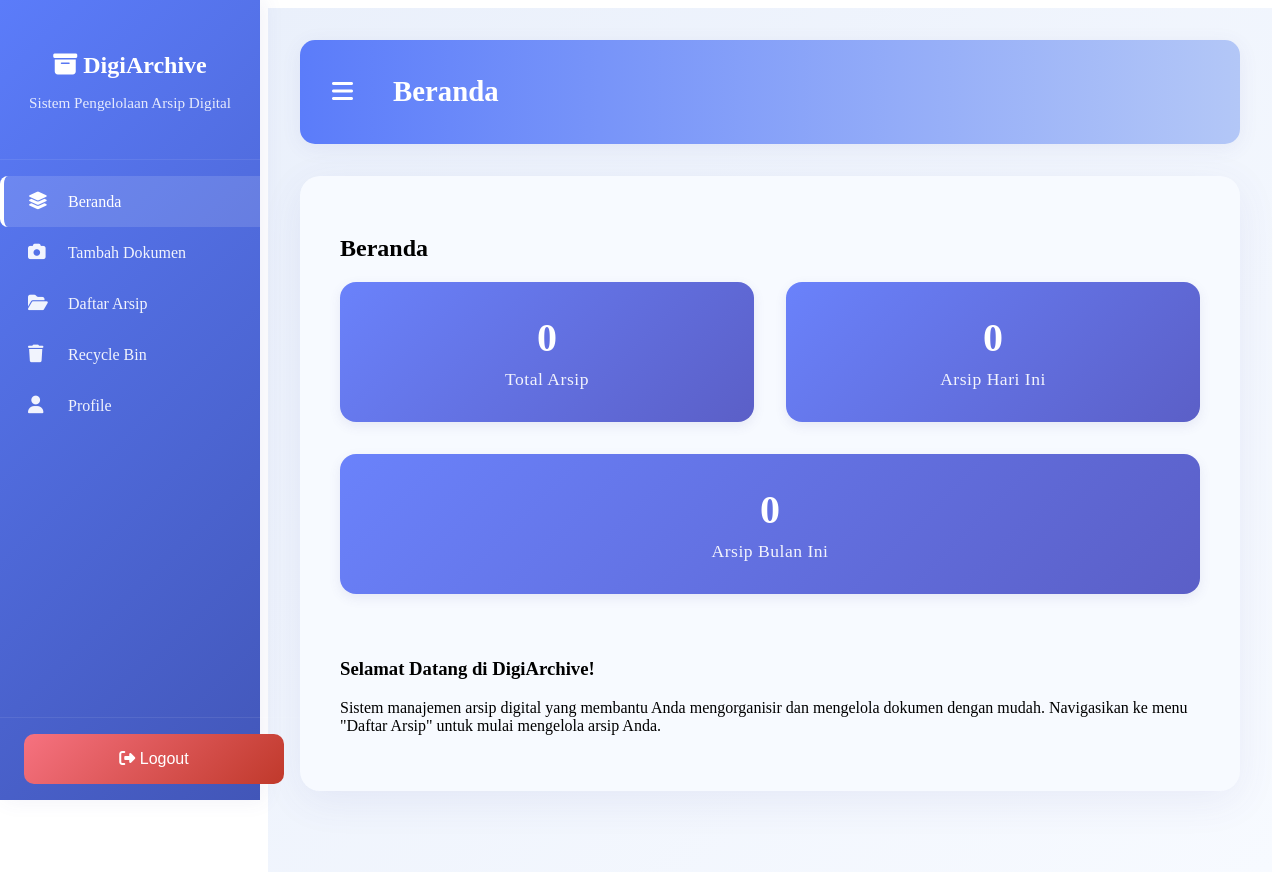
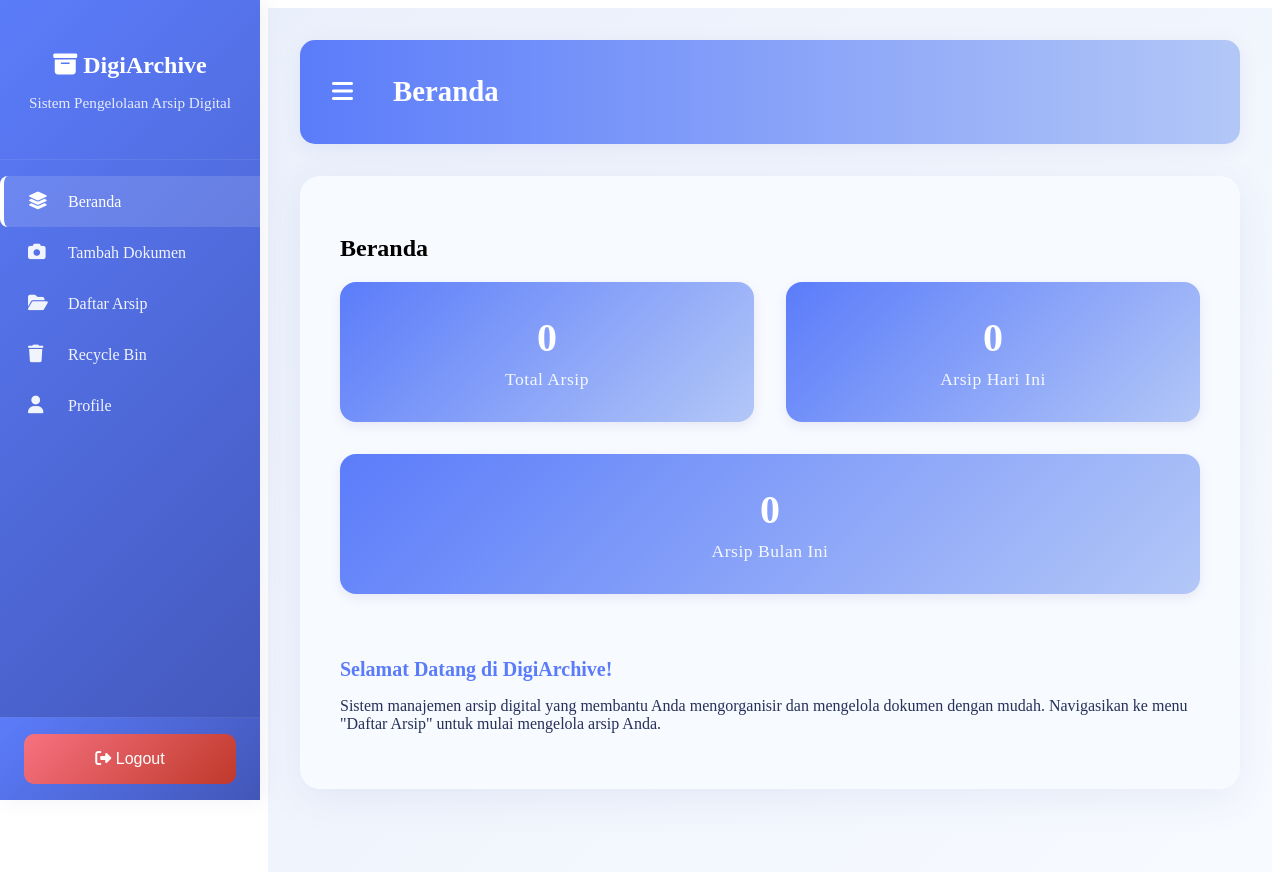
Before and after one commit to anisaramadhani/DigiArchive, a Next.js app: page /dashboard in a window 1280 px wide. Built offline with nearby package versions, Linux system fonts and the light colour scheme; no server answers; the database is empty; sample sign-in values are in the browser's storage.

Commit message:
Update Database dan CSS

```diff
--- a/app/Dashboard.tsx
+++ b/app/Dashboard.tsx
@@ -21,89 +21,62 @@ const Dashboard: React.FC<DashboardProps> = ({ totalArsip, totalArsipHariIni, ar
   };
 
   return (
-    <div className="dashboard-container flex">
+    <div className="app">
       {/* Sidebar */}
-      <nav className="sidebar w-64 bg-gray-900 text-white flex flex-col justify-between">
-        <div>
-          <div className="sidebar-header p-4">
-            <h1 className="text-xl font-bold flex items-center gap-2">
-              <i className="fas fa-archive"></i> DigiArchive
-            </h1>
-            <p className="text-sm opacity-75">Sistem Pengelolaan Arsip Digital</p>
-          </div>
-          <div className="sidebar-nav flex flex-col mt-6">
-            {/* Menggunakan Link untuk routing */}
-            <Link href="/dashboard" className="nav-item active p-3 flex items-center gap-2 bg-indigo-600 rounded-md m-2">
-              <i className="fa-solid fa-layer-group"></i> Beranda
-            </Link>
-            <Link href="/tambah-dokumen" className="nav-item p-3 flex items-center gap-2 hover:bg-indigo-500 rounded-md m-2">
-              <i className="fa fa-camera"></i> Tambah Dokumen
-            </Link>
-            <Link href="/arsip" className="nav-item p-3 flex items-center gap-2 hover:bg-indigo-500 rounded-md m-2">
-              <i className="fas fa-folder-open"></i> Daftar Arsip
-            </Link>
-            <Link href="/recycle-bin" className="nav-item p-3 flex items-center gap-2 hover:bg-indigo-500 rounded-md m-2">
-              <i className="fas fa-trash"></i> Recycle Bin
-            </Link>
-            <Link href="/profile" className="nav-item p-3 flex items-center gap-2 hover:bg-indigo-500 rounded-md m-2">
-              <i className="fas fa-user"></i> Profile
-            </Link>
-          </div>
+      <nav className="sidebar" id="sidebar">
+        <div className="sidebar-header">
+          <h1><i className="fas fa-archive"></i> DigiArchive</h1>
+          <p>Sistem Pengelolaan Arsip Digital</p>
         </div>
-        <div className="sidebar-footer p-4">
-          <button
-            onClick={handleLogout}
-            className="logout-btn w-full flex items-center justify-center gap-2 bg-red-600 hover:bg-red-700 p-2 rounded-md"
-          >
+        <div className="sidebar-nav">
+          <Link href="/dashboard" className="nav-item active"><i className="fa-solid fa-layer-group"></i> Beranda</Link>
+          <Link href="/tambah-dokumen" className="nav-item"><i className="fa fa-camera"></i> Tambah Dokumen</Link>
+          <Link href="/arsip" className="nav-item"><i className="fas fa-folder-open"></i> Daftar Arsip</Link>
+          <Link href="/recycle-bin" className="nav-item"><i className="fas fa-trash"></i> Recycle Bin</Link>
+          <Link href="/profile" className="nav-item"><i className="fas fa-user"></i> Profile</Link>
+        </div>
+        <div className="sidebar-footer">
+          <button className="logout-btn" onClick={handleLogout}>
             <i className="fas fa-sign-out-alt"></i> Logout
           </button>
         </div>
       </nav>
 
       {/* Main Content */}
-      <main className="main-content flex-1 bg-gray-50 min-h-screen">
-        <div className="top-bar flex items-center justify-between p-4 bg-white shadow">
-          <button className="menu-toggle text-xl">
+      <main className="main-content">
+        <div className="top-bar">
+          <button className="menu-toggle">
             <i className="fas fa-bars"></i>
           </button>
-          <h1 className="page-title text-lg font-semibold">Beranda</h1>
+          <h1 className="page-title">Beranda</h1>
         </div>
 
-        <div className="content-card p-6">
-          <div className="archive-header mb-10">
-            <h2 className="text-2xl font-bold">Beranda</h2>
+        <div className="content-card">
+          <div className="archive-header">
+            <h2>Beranda</h2>
           </div>
 
           {/* Dashboard Cards */}
-          <div className="dashboard-cards flex flex-wrap gap-6 mb-10">
-            <div
-              className="dashboard-card flex-1 min-w-[180px] text-center rounded-2xl shadow p-8 text-white"
-              style={{ background: 'linear-gradient(135deg,#6a82fb 0%,#5b5fc7 100%)' }}
-            >
-              <div className="dashboard-card-value text-4xl font-bold mb-2">{totalArsip}</div>
-              <div className="dashboard-card-label text-lg opacity-90">Total Arsip</div>
+          <div className="dashboard-cards">
+            <div className="dashboard-card">
+              <div className="dashboard-card-value">{totalArsip}</div>
+              <div className="dashboard-card-label">Total Arsip</div>
             </div>
 
-            <div
-              className="dashboard-card flex-1 min-w-[180px] text-center rounded-2xl shadow p-8 text-white"
-              style={{ background: 'linear-gradient(135deg,#6a82fb 0%,#5b5fc7 100%)' }}
-            >
-              <div className="dashboard-card-value text-4xl font-bold mb-2">{totalArsipHariIni}</div>
-              <div className="dashboard-card-label text-lg opacity-90">Arsip Hari Ini</div>
+            <div className="dashboard-card">
+              <div className="dashboard-card-value">{totalArsipHariIni}</div>
+              <div className="dashboard-card-label">Arsip Hari Ini</div>
             </div>
 
-            <div
-              className="dashboard-card flex-1 min-w-[180px] text-center rounded-2xl shadow p-8 text-white"
-              style={{ background: 'linear-gradient(135deg,#6a82fb 0%,#5b5fc7 100%)' }}
-            >
-              <div className="dashboard-card-value text-4xl font-bold mb-2">{arsipBulanIni}</div>
-              <div className="dashboard-card-label text-lg opacity-90">Arsip Bulan Ini</div>
+            <div className="dashboard-card">
+              <div className="dashboard-card-value">{arsipBulanIni}</div>
+              <div className="dashboard-card-label">Arsip Bulan Ini</div>
             </div>
           </div>
 
           <div>
-            <h3 className="text-indigo-600 font-bold text-xl mb-2">Selamat Datang di DigiArchive!</h3>
-            <p className="text-gray-700 text-base">
+            <h3 style={{ color: 'var(--primary)', fontWeight: 'bold', fontSize: '1.25rem', marginBottom: '0.5rem' }}>Selamat Datang di DigiArchive!</h3>
+            <p style={{ color: 'var(--text-dark)', fontSize: '1rem' }}>
               Sistem manajemen arsip digital yang membantu Anda mengorganisir dan mengelola dokumen dengan mudah.
               Navigasikan ke menu "Daftar Arsip" untuk mulai mengelola arsip Anda.
             </p>
--- a/style/Archive.css
+++ b/style/Archive.css
@@ -36,6 +36,8 @@ body {
     box-shadow: 4px 0 20px rgba(80,80,160,0.08);
     z-index: 1000;
     transition: transform 0.3s ease;
+    display: flex;
+    flex-direction: column;
 }
 
 .sidebar.collapsed {
@@ -46,6 +48,7 @@ body {
     padding: 2rem 1.5rem;
     border-bottom: 1px solid rgba(255,255,255,0.08);
     text-align: center;
+    flex-shrink: 0;
 }
 
 .sidebar-header h1 {
@@ -62,6 +65,8 @@ body {
 
 .sidebar-nav {
     padding: 1rem 0;
+    flex: 1;
+    overflow-y: auto;
 }
 
 .nav-item {
@@ -88,11 +93,10 @@ body {
 }
 
 .sidebar-footer {
-    position: absolute;
-    bottom: 0;
-    width: 100%;
     padding: 1rem 1.5rem;
     border-top: 1px solid rgba(255,255,255,0.08);
+    background: linear-gradient(135deg, var(--primary) 0%, var(--primary-dark) 100%);
+    flex-shrink: 0;
 }
 
 .logout-btn {
--- a/style/Dashboard.css
+++ b/style/Dashboard.css
@@ -24,6 +24,8 @@
     box-shadow: 4px 0 20px rgba(80,80,160,0.08);
     z-index: 1000;
     transition: transform 0.3s ease;
+    display: flex;
+    flex-direction: column;
 }
 
 .sidebar.collapsed {
@@ -34,6 +36,7 @@
     padding: 2rem 1.5rem;
     border-bottom: 1px solid rgba(255,255,255,0.08);
     text-align: center;
+    flex-shrink: 0;
 }
 
 .sidebar-header h1 {
@@ -50,6 +53,8 @@
 
 .sidebar-nav {
     padding: 1rem 0;
+    flex: 1;
+    overflow-y: auto;
 }
 
 .nav-item {
@@ -76,11 +81,10 @@
 }
 
 .sidebar-footer {
-    position: absolute;
-    bottom: 0;
-    width: 100%;
     padding: 1rem 1.5rem;
     border-top: 1px solid rgba(255,255,255,0.08);
+    background: linear-gradient(135deg, var(--primary) 0%, var(--primary-dark) 100%);
+    flex-shrink: 0;
 }
 
 .logout-btn {
```
